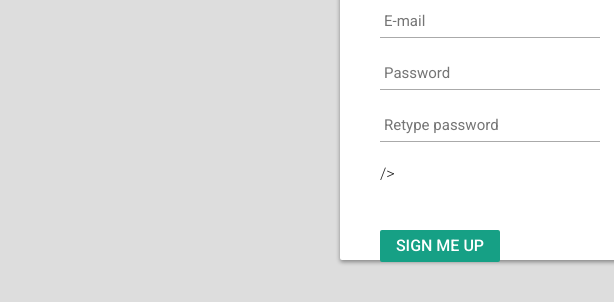
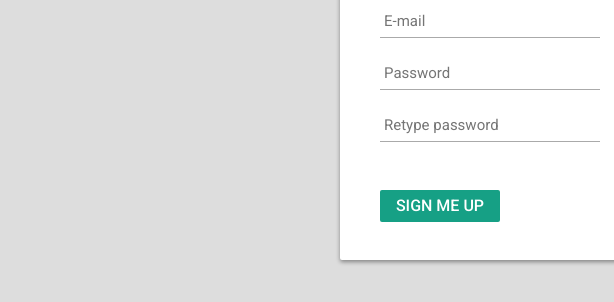
Before and after one commit to anchordtai/TRUTH-SPRING-01, a plain HTML site: page sign Up.html in a window 1280 px wide. Shown: the part 242-544 px from the top of the page, 0-614 px from the left. Drawn offline with nearby package versions, Linux system fonts and the light colour scheme.

Commit message:
first commit

```diff
--- a/sign Up.html
+++ b/sign Up.html
@@ -192,7 +192,7 @@ button.social-signin.google {
       <p><input type="text" name="username" placeholder="Username" /></p>
      <p> <input type="text" name="email" placeholder="E-mail" /></p>
      <p> <input type="password" name="password" placeholder="Password" /></p>
-     <p> <input type="password" name="password2" placeholder="Retype password"</p> />
+     <p> <input type="password" name="password2" placeholder="Retype password" /></p>
 
      <p> <input type="submit" name="signup_submit" value="Sign me up" /></p>
     </div>
```
Also changed, not shown: 1 other file.
